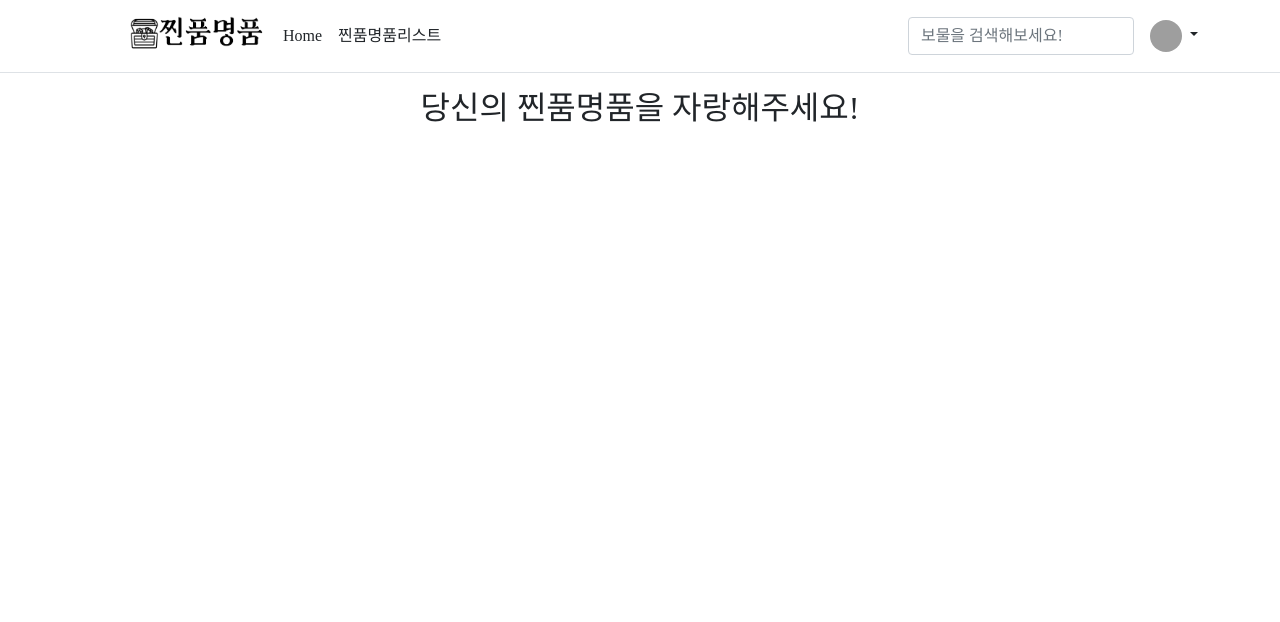
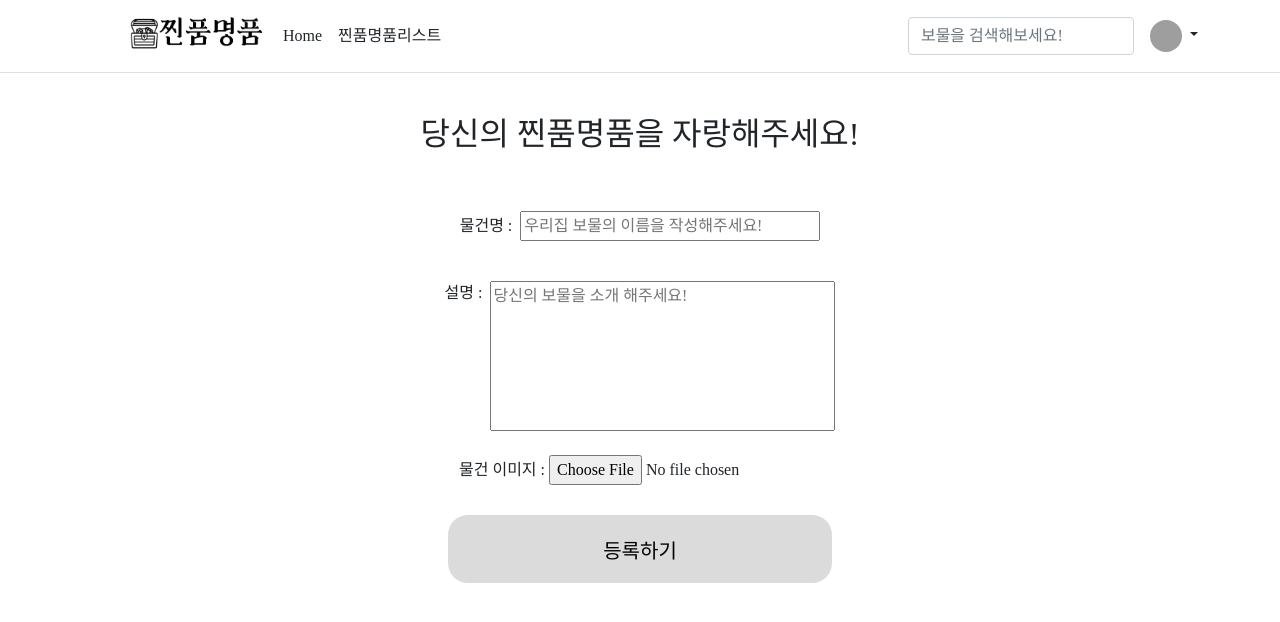
Before and after one commit to JJinPum-MyeongPum/JJinPum-MyeongPum, a Django app: page /JmApp/create in a window 1280 px wide. Shown: the top 622 px of the page. Run offline with Django 3.2, Linux system fonts and the light colour scheme; some web fonts are replaced; grey boxes are pictures that could not be loaded.

Commit message:
[지영][개발] :: 물건등록페이지 개발중

```diff
--- a/JmProject/JmApp/static/css/base.css
+++ b/JmProject/JmApp/static/css/base.css
@@ -0,0 +1,9 @@
+@font-face {
+    font-family: 'S-CoreDream-4Regular';
+    src: url('https://cdn.jsdelivr.net/gh/projectnoonnu/noonfonts_six@1.2/S-CoreDream-4Regular.woff') format('woff');
+    font-weight: normal;
+    font-style: normal;
+}
+body{
+    font-family: 'S-CoreDream-4Regular';
+}
--- a/JmProject/JmApp/static/css/new.css
+++ b/JmProject/JmApp/static/css/new.css
@@ -7,9 +7,45 @@
 
 *{
     font-family: 'S-CoreDream-4Regular';
-
 }
 
+
 .signup-title{
+    padding-top: 2%;
     text-align: center;
 }
+
+.signup{
+    padding-top: 2%;
+    text-align: center;
+}
+
+.body{
+    display: flex;
+}
+
+.body-div{
+    display: flex;
+    justify-content : center
+}
+
+textarea{
+    resize:none;
+}
+
+.btn_area {
+    margin: 30px 0 91px;
+    text-align: center;
+}
+
+.btnpost {
+    width: 30%;
+    padding: 21px 0 17px;
+    border: 0;
+    cursor: pointer;
+    color: rgb(0, 0, 0);
+    background-color: #dbdbdb;
+    font-size: 20px;
+    font-weight: 400;
+    border-radius: 20px;
+}
--- a/JmProject/JmApp/templates/new.html
+++ b/JmProject/JmApp/templates/new.html
@@ -5,5 +5,27 @@
 {% block content %}
 
 <h2 class="signup-title">당신의 찐품명품을 자랑해주세요!</h2>
-
+<br>
+<form method="POST" action="{% url 'create' %}" enctype="multipart/form-data">
+{% csrf_token %}
+    <div class="signup">
+        <div>
+            <p>물건명 : &nbsp;<input class="int" type="text" name="title" style="width: 300px;" placeholder="우리집 보물의 이름을 작성해주세요!" required></p>
+        </div>
+        <br>
+        <div class="body-div">
+            <div class="body">
+            <p>설명 : &nbsp;</p>
+                <textarea name="body" cols="36" rows="6" placeholder="당신의 보물을 소개 해주세요!"></textarea>
+            </div>
+        </div>
+        <br>
+        <div>
+            <p>물건 이미지 : <input class="int" type="file" name="image" accept="image/*" required></p>
+        </div>
+    </div>
+    <div class="btn_area">
+        <button class="btnpost">등록하기</button>
+    </div>
+</form>
 {% endblock %}
```
